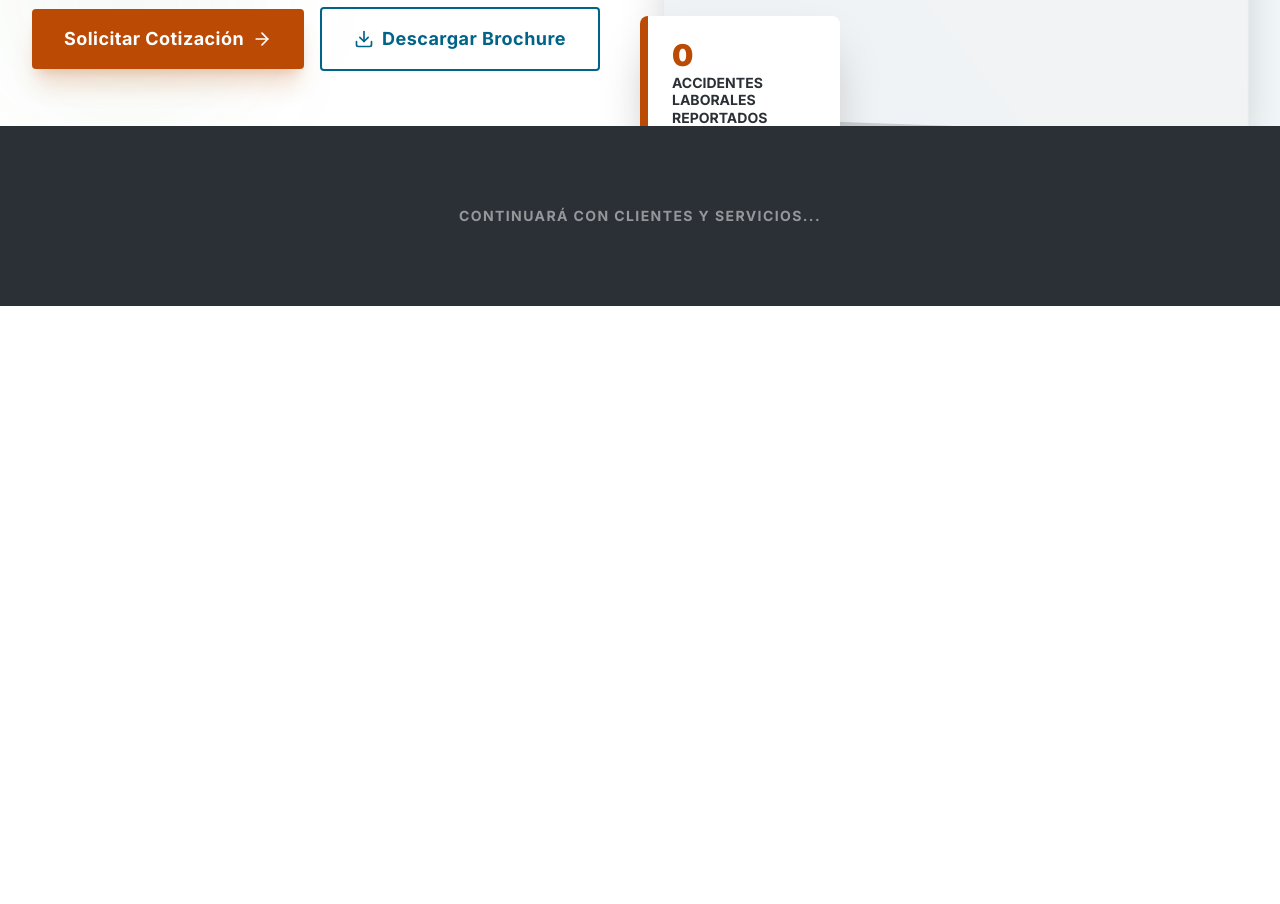
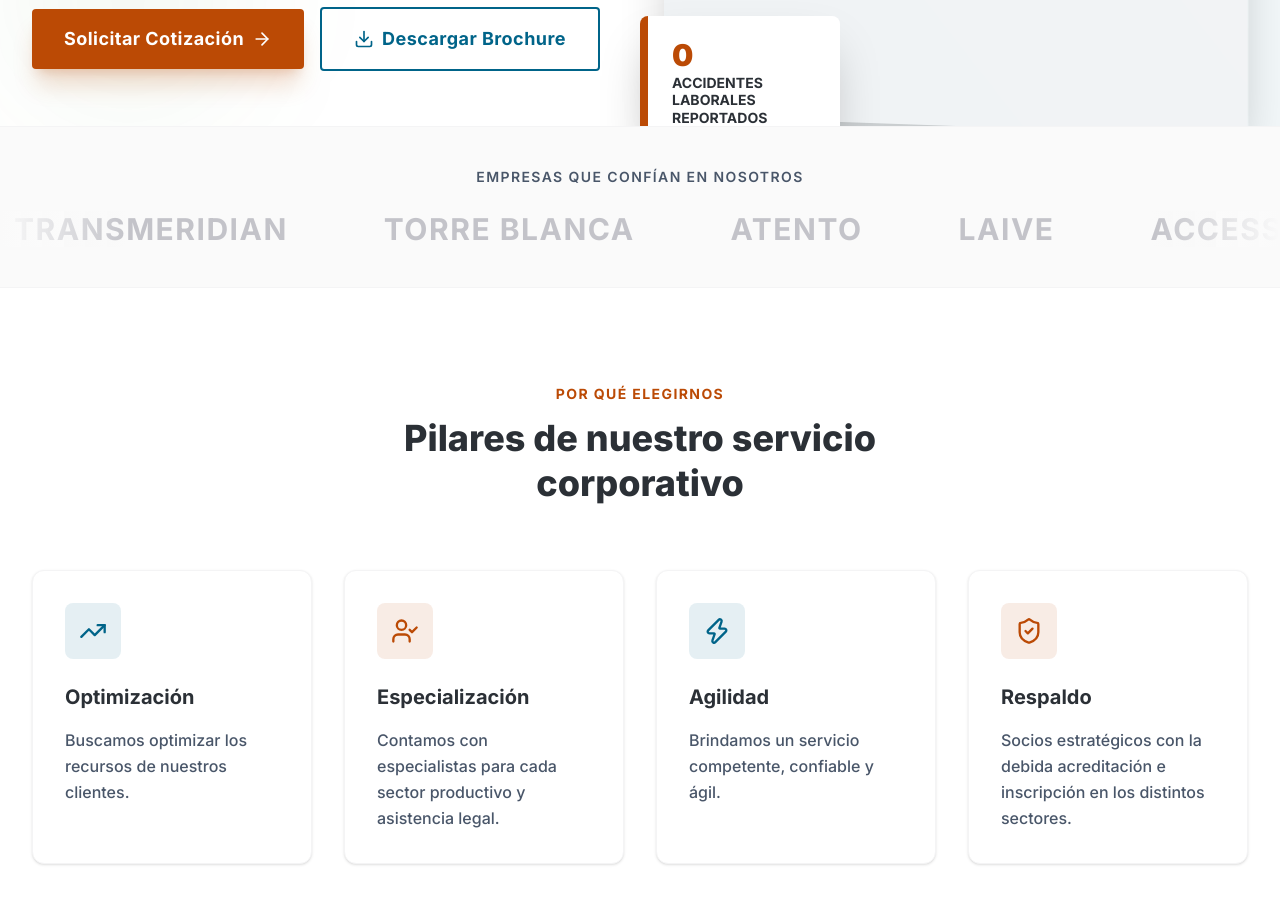
Before and after one commit to mikeperu7/web-ayso, a Next.js app: page / in a window 1280 px wide. Shown: the part 700-1604 px from the top of the page. Before the commit the page ends 1006 px from the top, so only its background shows below. Built offline with nearby package versions, Linux system fonts and the light colour scheme.

Commit message:
feat: agrega seccion de clientes y pilares de valor

```diff
--- a/src/app/globals.css
+++ b/src/app/globals.css
@@ -13,6 +13,17 @@
   --color-brand-dark: #2B3036;
   --color-brand-gold: #B4975A;
   --color-brand-silver: #8A8D8F;
+
+  --animate-marquee: marquee 40s linear infinite;
+
+  @keyframes marquee {
+    0% {
+      transform: translateX(0%);
+    }
+    100% {
+      transform: translateX(-50%);
+    }
+  }
 }
 
 :root {
--- a/src/app/page.tsx
+++ b/src/app/page.tsx
@@ -1,5 +1,7 @@
 import Navbar from "@/components/layout/Navbar";
 import Hero from "@/components/layout/Hero";
+import TrustBar from "@/components/layout/TrustBar";
+import ValuePillars from "@/components/layout/ValuePillars";
 
 export default function Home() {
   return (
@@ -7,10 +9,8 @@ export default function Home() {
       <Navbar />
       <main className="flex min-h-screen flex-col">
         <Hero />
-        {/* Placeholder for future sections */}
-        <section className="bg-brand-dark py-20 text-center">
-          <p className="text-white/50 text-sm tracking-widest uppercase font-bold">Continuará con Clientes y Servicios...</p>
-        </section>
+        <TrustBar />
+        <ValuePillars />
       </main>
     </>
   );
--- /dev/null
+++ b/src/components/layout/TrustBar.tsx
@@ -0,0 +1,48 @@
+export default function TrustBar() {
+  const clients = [
+    "Ransa",
+    "Contrans",
+    "Grupo Transmeridian",
+    "Torre Blanca",
+    "Atento",
+    "Laive",
+    "Access World",
+    "Resemin",
+    "Productos Unión",
+    "Arcor",
+    "SLA Automotrices",
+    "Meolog",
+    "Pandora",
+    "Carvimsa",
+    "Grupo Comeca",
+  ];
+
+  return (
+    <section className="bg-zinc-50 border-y border-zinc-100 py-10 overflow-hidden flex flex-col items-center">
+      <div className="max-w-7xl mx-auto px-4 text-center mb-6">
+        <p className="text-sm font-semibold tracking-widest text-brand-slate uppercase">
+          Empresas que confían en nosotros
+        </p>
+      </div>
+
+      {/* Marquee Container */}
+      <div className="w-full relative flex overflow-x-hidden group">
+        {/* Gradient overlays for smooth entry/exit effect */}
+        <div className="absolute top-0 bottom-0 left-0 w-16 md:w-32 bg-gradient-to-r from-zinc-50 to-transparent z-10" />
+        <div className="absolute top-0 bottom-0 right-0 w-16 md:w-32 bg-gradient-to-l from-zinc-50 to-transparent z-10" />
+
+        <div className="flex animate-marquee group-hover:[animation-play-state:paused] whitespace-nowrap">
+          {/* We map twice to create an infinite loop effect */}
+          {[...clients, ...clients].map((client, index) => (
+            <span
+              key={index}
+              className="mx-8 md:mx-12 text-zinc-400 font-bold uppercase tracking-wider text-xl lg:text-3xl opacity-60 hover:opacity-100 hover:text-brand-blue transition-all cursor-default select-none"
+            >
+              {client}
+            </span>
+          ))}
+        </div>
+      </div>
+    </section>
+  );
+}
--- /dev/null
+++ b/src/components/layout/ValuePillars.tsx
@@ -0,0 +1,69 @@
+import { TrendingUp, UserCheck, Zap, ShieldCheck } from "lucide-react";
+
+const pillars = [
+  {
+    title: "Optimización",
+    description: "Buscamos optimizar los recursos de nuestros clientes.",
+    icon: TrendingUp,
+    color: "text-brand-blue",
+    bgColor: "bg-brand-blue/10",
+  },
+  {
+    title: "Especialización",
+    description: "Contamos con especialistas para cada sector productivo y asistencia legal.",
+    icon: UserCheck,
+    color: "text-brand-orange",
+    bgColor: "bg-brand-orange/10",
+  },
+  {
+    title: "Agilidad",
+    description: "Brindamos un servicio competente, confiable y ágil.",
+    icon: Zap,
+    color: "text-brand-blue",
+    bgColor: "bg-brand-blue/10",
+  },
+  {
+    title: "Respaldo",
+    description: "Socios estratégicos con la debida acreditación e inscripción en los distintos sectores.",
+    icon: ShieldCheck,
+    color: "text-brand-orange",
+    bgColor: "bg-brand-orange/10",
+  },
+];
+
+export default function ValuePillars() {
+  return (
+    <section className="py-24 bg-white">
+      <div className="max-w-7xl mx-auto px-4 sm:px-6 lg:px-8">
+        <div className="text-center max-w-2xl mx-auto mb-16">
+          <h2 className="text-sm font-bold tracking-widest text-brand-orange uppercase mb-3">
+            Por qué elegirnos
+          </h2>
+          <h3 className="text-3xl md:text-4xl font-extrabold text-brand-dark leading-tight">
+            Pilares de nuestro servicio corporativo
+          </h3>
+        </div>
+
+        <div className="grid grid-cols-1 md:grid-cols-2 lg:grid-cols-4 gap-8">
+          {pillars.map((pillar, index) => {
+            const Icon = pillar.icon;
+            return (
+              <div
+                key={index}
+                className="bg-white rounded-xl p-8 border border-zinc-100 shadow-sm hover:shadow-lg hover:-translate-y-1 transition-all duration-300 flex flex-col items-start"
+              >
+                <div className={`w-14 h-14 rounded-lg flex items-center justify-center mb-6 ${pillar.bgColor}`}>
+                  <Icon className={`w-7 h-7 ${pillar.color}`} strokeWidth={2} />
+                </div>
+                <h4 className="text-xl font-bold text-brand-dark mb-4">{pillar.title}</h4>
+                <p className="text-brand-slate font-medium leading-relaxed">
+                  {pillar.description}
+                </p>
+              </div>
+            );
+          })}
+        </div>
+      </div>
+    </section>
+  );
+}
```
